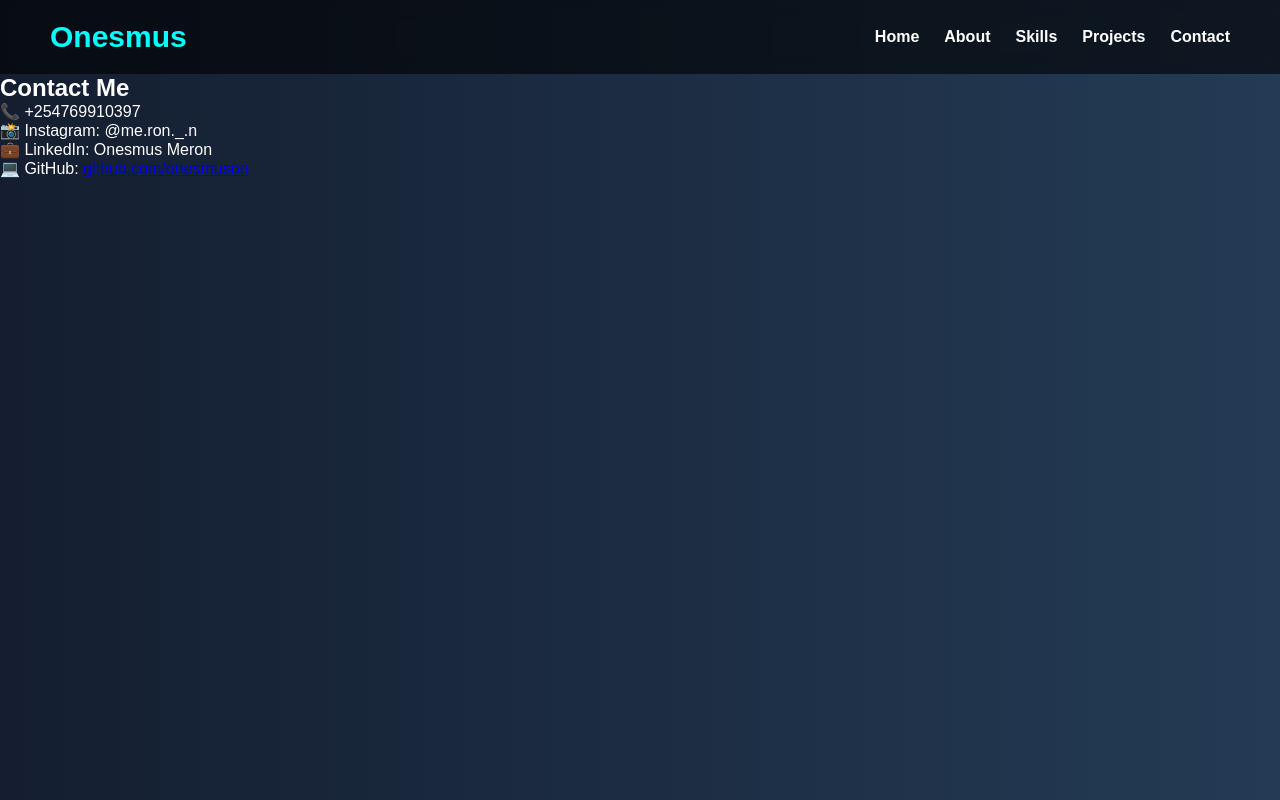
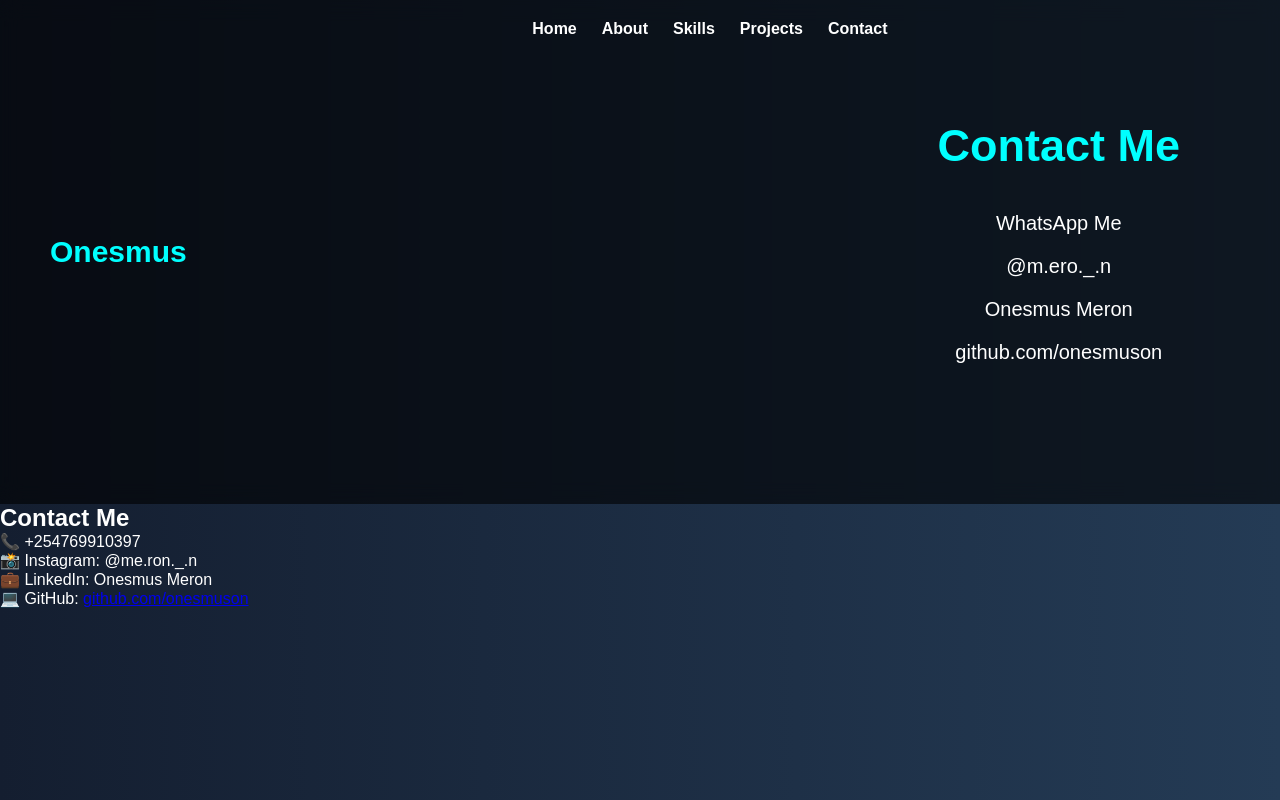
Before and after one commit to onesmuson/personal-portfolio-system, a plain HTML site: page contact.html in a window 1280 px wide. Drawn offline with Linux system fonts and the light colour scheme.

Commit message:
Update contact.html

```diff
--- a/contact.html
+++ b/contact.html
@@ -26,6 +26,69 @@
 <li><a href="skills.html">Skills</a></li>
 <li><a href="projects.html">Projects</a></li>
 <li><a href="contact.html">Contact</a></li>
+
+
+
+<section id="contact" class="section">
+
+<h1>Contact Me</h1>
+
+<div class="contact-info">
+
+<p>
+
+<i class="fa-brands fa-whatsapp"></i>
+
+<a href="https://wa.me/254769910397" target="_blank">
+
+WhatsApp Me
+
+</a>
+
+</p>
+
+<p>
+
+<i class="fa-brands fa-instagram"></i>
+
+<a href="https://instagram.com/m.ero._.n" target="_blank">
+
+@m.ero._.n
+
+</a>
+
+</p>
+
+<p>
+
+<i class="fa-brands fa-linkedin"></i>
+
+<a href="#" target="_blank">
+
+Onesmus Meron
+
+</a>
+
+</p>
+
+<p>
+
+<i class="fa-brands fa-github"></i>
+
+<a href="https://github.com/onesmuson" target="_blank">
+
+github.com/onesmuson
+
+</a>
+
+</p>
+
+</div>
+
+</section>
+
+
+
 
 </ul>
 
```
